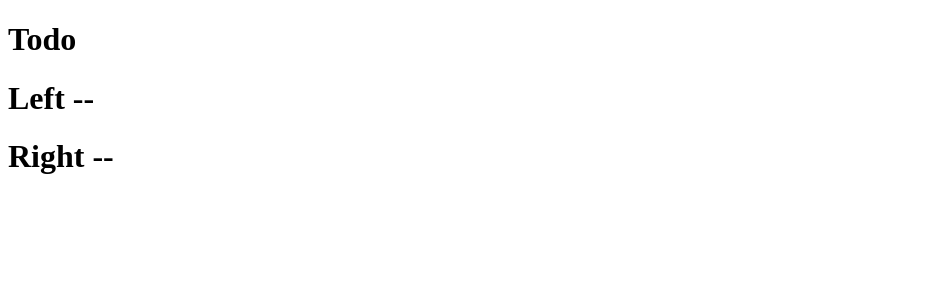
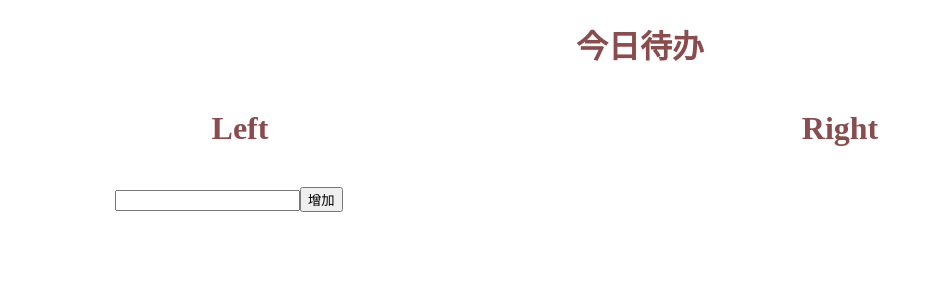
Before and after one commit to panzhu0/efficiency, a Vue app in the folder vue/: page / in a window 1280 px wide. Shown: the top 300 px of the page, without its empty margins (0-933 px from the left). Built offline with nearby package versions, Linux system fonts and the light colour scheme.

Commit message:
小项目而言,使用vue有点画蛇添足

```diff
--- a/vue/src/App.vue
+++ b/vue/src/App.vue
@@ -1,14 +1,51 @@
 <template>
-    <h1>Todo</h1>
-    <Left></Left>
-    <Right></Right>
+    <h1 style="text-align: center;">今日待办</h1>
+    <div class="container">
+        <div class="left">
+            <Left></Left>
+        </div>
+
+        <div class="right">
+            <Right></Right>
+        </div>
+    </div>
 </template>
 
-<script lang="ts">
+<script>
     import Left from './components/Left.vue'
     import Right from './components/Right.vue'
     export default {
         name:'App',
         components: {Left,Right},
+        setup(){},
     }
 </script>
+
+<!-- 设置总体布局 -->
+<style>
+body{
+    margin: 0;
+    padding: 0;
+    width: 100%;
+    height: 100%;
+    color:#8a4c4c;
+}
+
+.container{
+    overflow: hidden;
+    width: 1050px;
+    margin: 0 auto;
+}
+
+.left{
+    float: left;
+    width: 250px;
+    margin: 0 auto;
+}
+
+.right{
+    float: right;
+    width: 650px;
+    margin: 0 auto;
+}
+</style>
--- a/vue/src/components/Left.vue
+++ b/vue/src/components/Left.vue
@@ -1,10 +1,27 @@
 <template>
-    <h1>Left -- </h1>
+    <h1 style="text-align: center;">Left</h1>
+    <br>
+    <input type="text" v-model="todo">
+    <button v-on:click = "c">增加</button>
 </template>
+
 <script lang="ts">
+    import { ref } from 'vue';
+
     export default {
+        // 方法名
         name:'Left',
+        // SETUP
+        setup(){
+            // Data
+            const todo = ref('');
+
+            // Method
+            const c = ()=>{
+                alert(todo.value);
+            }
+
+            return  {todo,c}
+        }
     }
 </script>
-<style>
-</style>
--- a/vue/src/components/Right.vue
+++ b/vue/src/components/Right.vue
@@ -1,5 +1,3 @@
 <template>
-    <h1>Right -- </h1>
+    <h1 style="text-align: center;">Right</h1>
 </template>
-<script></script>
-<style></style>
```
